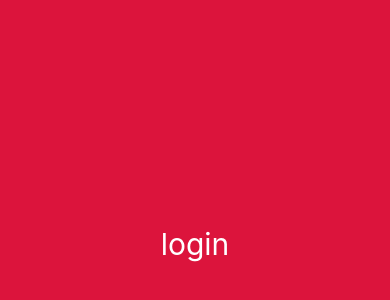
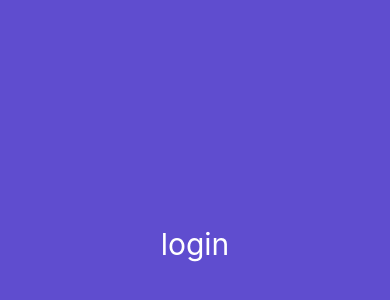
Before and after one commit to AshishCrafts/RNModules, a React Native app: screen / in a window 390 px wide. Shown: the part 178-478 px from the top of the page. Built offline with nearby package versions, Linux system fonts and the light colour scheme.

Commit message:
fix:issue

```diff
--- a/App/screen/Login/login.js
+++ b/App/screen/Login/login.js
@@ -1,7 +1,9 @@
 import {StyleSheet, Text, View} from 'react-native';
+import {colors} from '../../themes';
+import {hp, wp} from '../../services/diamension';
 import React from 'react';
 
-const login = () => {
+const Login = () => {
   return (
     <View style={styles.main}>
       <Text style={styles.text}>login</Text>
@@ -9,17 +11,17 @@ const login = () => {
   );
 };
 
-export default login;
+export default Login;
 
 const styles = StyleSheet.create({
   main: {
     flex: 1,
     justifyContent: 'center',
     alignItems: 'center',
-    backgroundColor: 'crimson',
+    backgroundColor: colors.begini,
   },
   text: {
     fontSize: 30,
-    color: 'white',
+    color: colors.WHITE,
   },
 });
--- a/App/screen/index.js
+++ b/App/screen/index.js
@@ -1,3 +1,3 @@
-import loginScreen from './Login/login';
+import loginScreen from './Login/Login';
 import SignUpScreen from './SignUp/SignUp';
 export {loginScreen, SignUpScreen};
--- a/package.json
+++ b/package.json
@@ -14,7 +14,8 @@
     "react": "18.2.0",
     "react-native": "0.73.6",
     "react-native-axios": "^0.17.1",
-    "react-native-safe-area-context": "^4.9.0"
+    "react-native-safe-area-context": "^4.9.0",
+    "react-native-screens": "^3.29.0"
   },
   "devDependencies": {
     "@babel/core": "^7.20.0",
```
Also changed, not shown: 2 other files (tests, documents, lock files or other folders).
